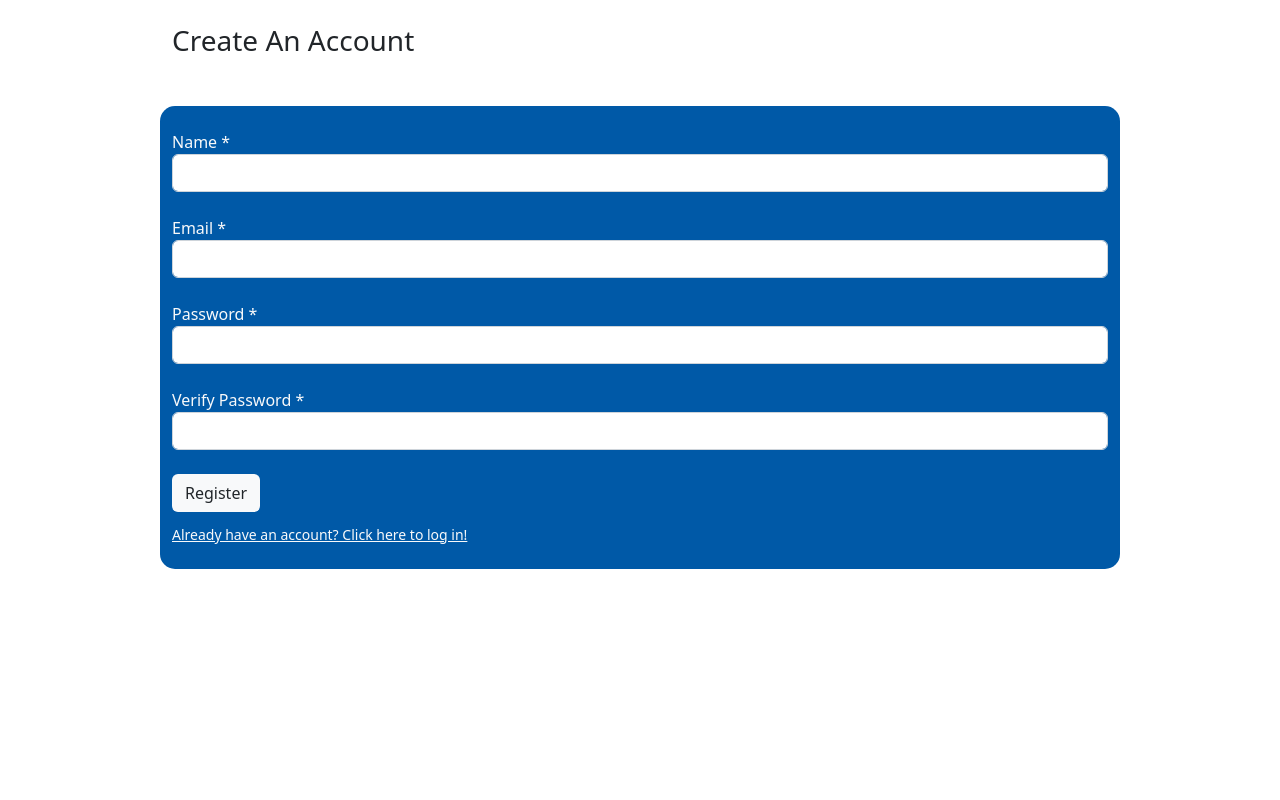
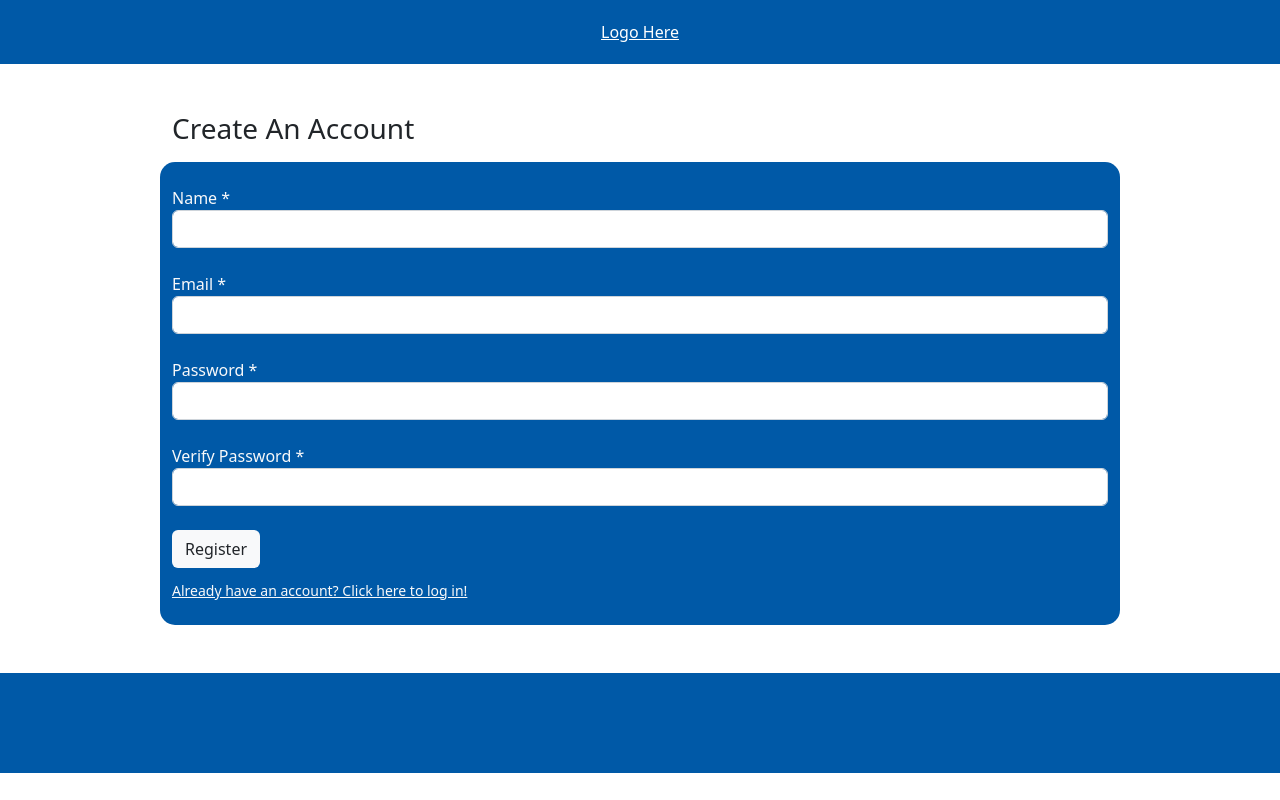
Before and after one commit to geoffhui/reactjs-online-store, a React (Create React App) app in the folder client/: page /register in a window 1280 px wide. Built offline with nearby package versions, Linux system fonts and the light colour scheme; no server answers.

Commit message:
added more UI to login and register page

```diff
--- a/client/src/pages/Login.js
+++ b/client/src/pages/Login.js
@@ -1,6 +1,8 @@
 import React, { useEffect, useState } from 'react'
 import axios from 'axios'
 import { useNavigate } from 'react-router'
+import SecondaryNavBar from '../components/SecondaryNavBar'
+import Footer from '../components/Footer'
 
 const Login = () => {
    const [email, setEmail] = useState('')
@@ -34,9 +36,11 @@ const Login = () => {
 
    return (
       <div>
-         <h3 className='container w-75 text-start mt-4'>Login</h3>
+         <SecondaryNavBar />
 
-         <form className='container my-5 w-75 bg-color-0059a7 rounded-corners' autoComplete='on' onSubmit={event => handleLogin(event)}>
+         <h3 className='container w-75 text-start mt-5'>Login</h3>
+
+         <form className='container mt-3 mb-5 w-75 bg-color-0059a7 rounded-corners' autoComplete='on' onSubmit={event => handleLogin(event)}>
             <div className='form-group'>
                <label className='mt-4 text-light'>Email</label>
                <input
@@ -66,6 +70,8 @@ const Login = () => {
 
             <a href="/register" className='form-text mb-4 text-light d-inline-block' >Don't have an account? Click here to register!</a>
          </form>
+
+         <Footer />
       </div>
    );
 }
--- a/client/src/pages/Register.js
+++ b/client/src/pages/Register.js
@@ -1,6 +1,8 @@
 import { useNavigate } from 'react-router'
 import React, { useState } from 'react'
 import axios from 'axios'
+import SecondaryNavBar from '../components/SecondaryNavBar'
+import Footer from '../components/Footer'
 
 const Register = () => {
    const [name, setName] = useState('')
@@ -28,10 +30,12 @@ const Register = () => {
 
    return (
       <div>
-         <h3 className='container w-75 text-start mt-4'>Create An Account</h3>
+         <SecondaryNavBar />
+
+         <h3 className='container w-75 text-start mt-5 mb-0'>Create An Account</h3>
 
 
-         <form className='container my-5 w-75 bg-color-0059a7 rounded-corners' autoComplete='on' onSubmit={event => handleRegister(event)}>
+         <form className='container mt-3 mb-5 w-75 bg-color-0059a7 rounded-corners' autoComplete='on' onSubmit={event => handleRegister(event)}>
             <div className='form-group'>
                <label className='mt-4 text-light'>Name *</label>
                <input
@@ -88,6 +92,8 @@ const Register = () => {
 
             <a href="/login" className='form-text mb-4 text-light d-inline-block' >Already have an account? Click here to log in!</a>
          </form>
+
+         <Footer />
       </div>
    );
 }
```
